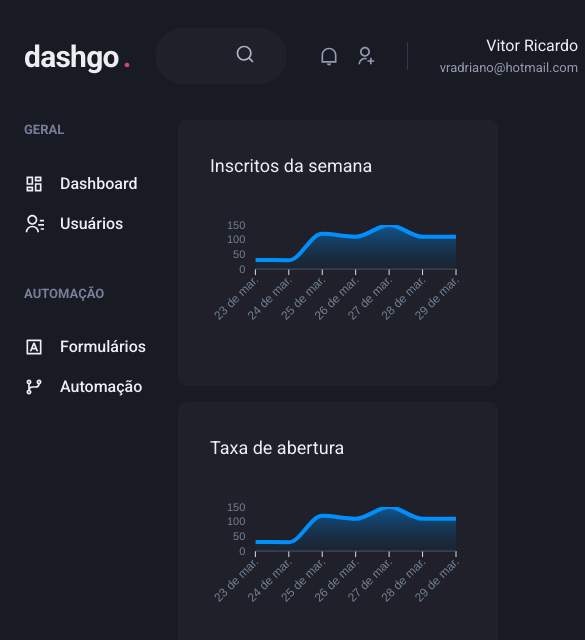
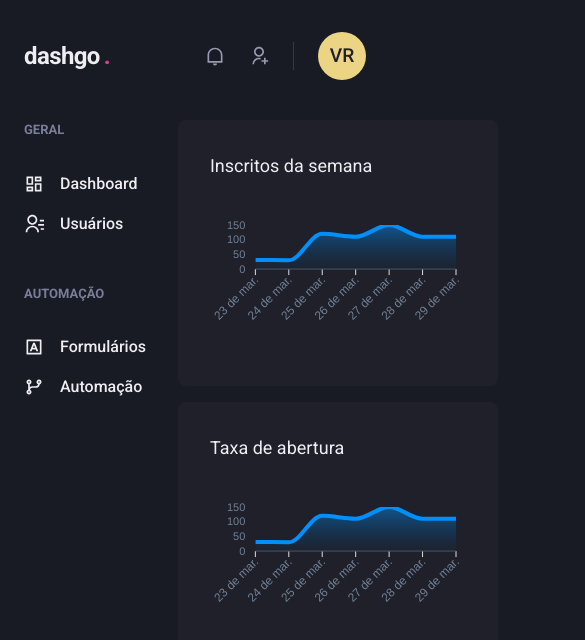
Before and after one commit to vradriano/dashgo, a Next.js app: page /dashboard in a window 390 px wide. Shown: the top 640 px of the page, 585 px wide, since content can reach past the window. Built offline with nearby package versions, Linux system fonts and the light colour scheme.

Commit message:
responsive header

```diff
--- a/src/components/Header/Logo.tsx
+++ b/src/components/Header/Logo.tsx
@@ -3,7 +3,7 @@
 export function Logo() {
   return (
     <Text
-      fontSize="3xl"
+      fontSize={["2xl", "3xl"]}
       fontWeight="bold"
       letterSpacing="tight"
       w="64"
--- a/src/components/Header/NotificationsNav.tsx
+++ b/src/components/Header/NotificationsNav.tsx
@@ -4,9 +4,9 @@
 export function NotificationsNav() {
   return (
     <HStack
-      spacing="4"
-      mx="8"
-      pr="8"
+      spacing={["6", "8"]}
+      mx={["6", "8"]}
+      pr={["6", "8"]}
       py="1"
       color="gray.300"
       borderRightWidth={1}
--- a/src/components/Header/Profile.tsx
+++ b/src/components/Header/Profile.tsx
@@ -1,8 +1,13 @@
 import { Flex, Box, Text, Avatar } from '@chakra-ui/react'
 
-export function Profile(){
+interface ProfileProps {
+  showProfileData?: boolean;
+}
+
+export function Profile({ showProfileData = true }: ProfileProps){
   return (
     <Flex align="center">
+      { showProfileData && (
         <Box mr="4" textAlign="right">
           <Text>Vitor Ricardo</Text>
           <Text
@@ -11,6 +16,7 @@
           >
             vradriano@hotmail.com</Text>
         </Box>
+      )}
 
       <Avatar size="md" name="Vitor Ricardo" />
     </Flex>
--- a/src/components/Header/index.tsx
+++ b/src/components/Header/index.tsx
@@ -1,10 +1,15 @@
-import { Flex } from '@chakra-ui/react'
-import { Logo } from './logo'
+import { Flex, useBreakpointValue } from '@chakra-ui/react'
+import { Logo } from './Logo'
 import { NotificationsNav } from './NotificationsNav'
 import { Profile } from './Profile'
 import { SearchBox } from './SearchBox'
 
 export default function Header() {
+  const isWideVersion = useBreakpointValue({
+    base: false,
+    lg: true
+  })
+
   return (
     <Flex
       as="header"
@@ -19,7 +24,7 @@
 
       <Logo />
 
-      <SearchBox />
+      { isWideVersion && <SearchBox /> }
 
       <Flex
       align="center"
@@ -27,7 +32,7 @@
       >
         <NotificationsNav />
 
-        <Profile />
+        <Profile showProfileData={isWideVersion} />
       </Flex>
     </Flex>
   )
```
Lines whose indentation alone changed are shown as unchanged.
